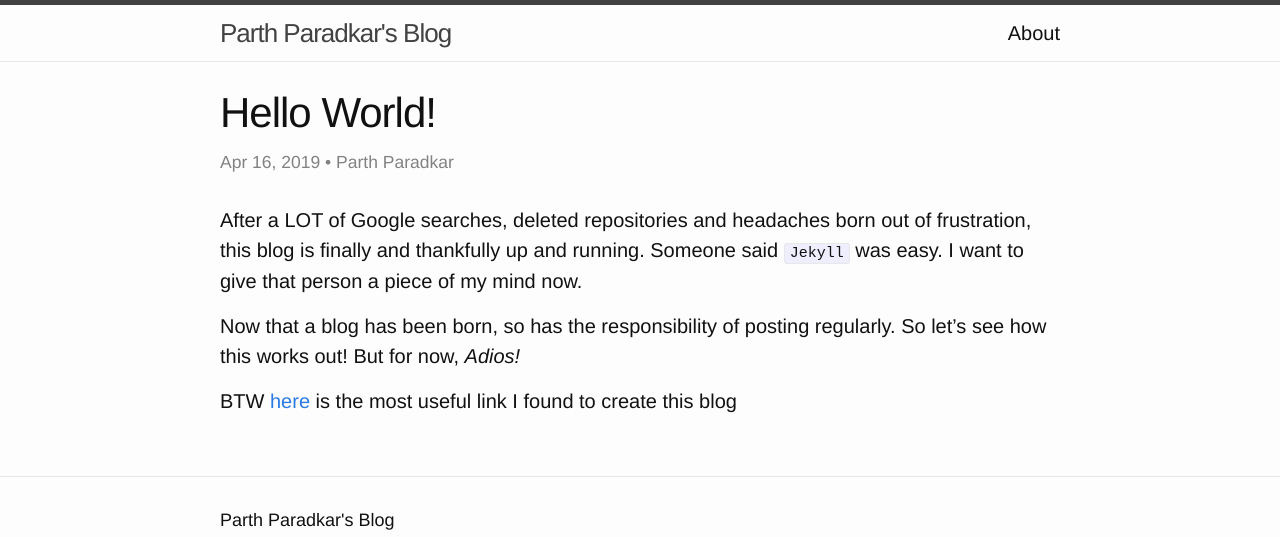
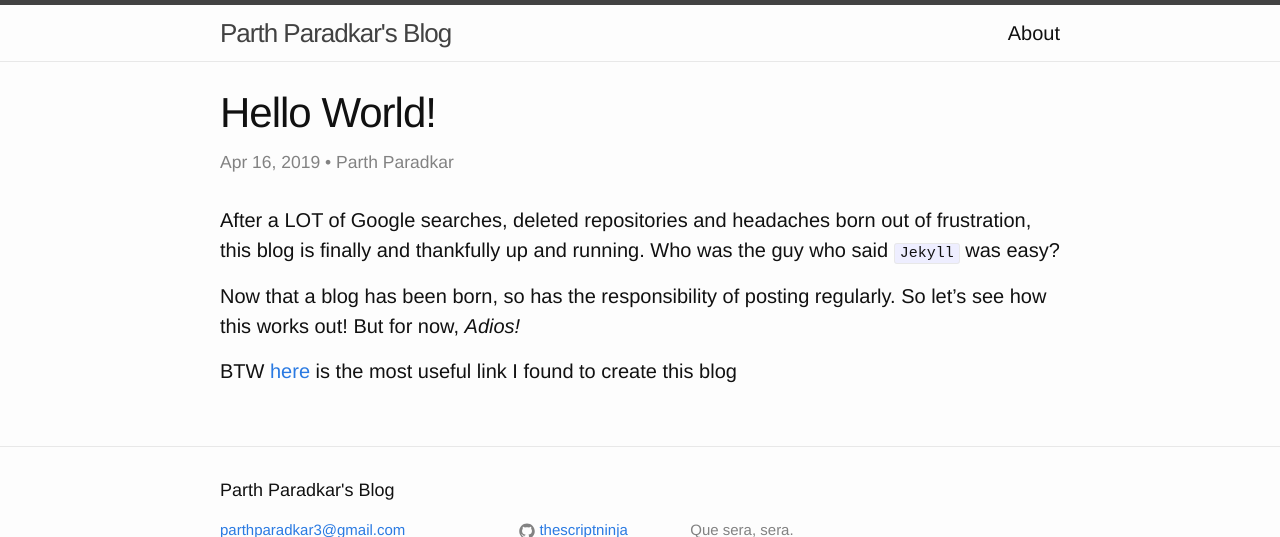
Before and after one commit to tweet-sevak/thescriptninja.github.io, a Jekyll site: the page built from _posts/2019-04-16-First-Post.markdown, in a window 1280 px wide, cut to the strip 0-537 px from the top of the page. Built offline with Jekyll 4.4.1, drawn with Linux system fonts in a browser that asks for light colours.

Commit message:
Update 2019-04-16-First-Post.markdown

```diff
--- a/_posts/2019-04-16-First-Post.markdown
+++ b/_posts/2019-04-16-First-Post.markdown
@@ -5,7 +5,7 @@
 description: "Finally"
 author: Parth Paradkar
 ---
-After a LOT of Google searches, deleted repositories and headaches born out of frustration, this blog is finally and thankfully up and running. Someone said `Jekyll` was easy. I want to give that person a piece of my mind now.
+After a LOT of Google searches, deleted repositories and headaches born out of frustration, this blog is finally and thankfully up and running. Who was the guy who said `Jekyll` was easy?
 
 Now that a blog has been born, so has the responsibility of posting regularly. So let's see how this works out! But for now, _Adios!_
 
```
